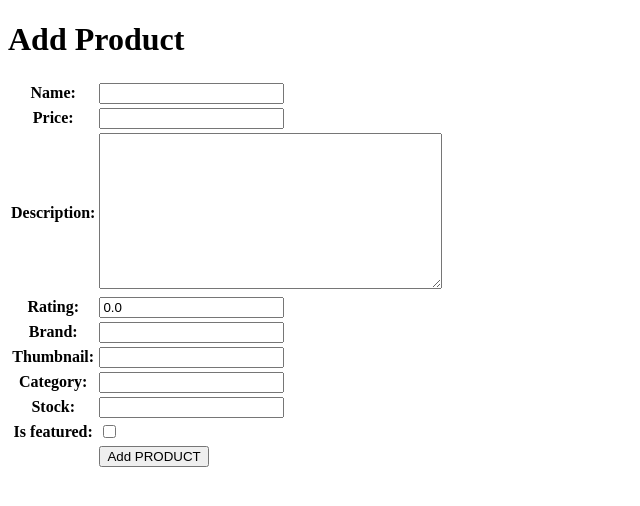
After one commit to icel-star/soccer-wave, a Django app: page /create/ in a window 1280 px wide. The commit adds this page. Shown: the top 506 px of the page, without its empty margins (0-640 px from the left). Run offline with Django 5.2, Linux system fonts and the light colour scheme.

Commit message:
tugas 3 pbp

```diff
--- /dev/null
+++ b/main/forms.py
@@ -0,0 +1,7 @@
+from django.forms import ModelForm
+from main.models import Product
+
+class ProductForm(ModelForm):
+    class Meta:
+        model = Product
+        fields = ["name", "price", "description", "rating", "brand", "thumbnail", "category", "stock", "is_featured"]
--- a/main/models.py
+++ b/main/models.py
@@ -13,12 +13,21 @@ class Product(models.Model):
     name = models.CharField(max_length=255)
     price = models.IntegerField()
     description = models.TextField()
-    rating = models.FloatField()
+    rating = models.FloatField(default=0.0)
     brand = models.CharField(max_length=100, blank=True, null=True)
     thumbnail = models.URLField()
     category = models.CharField(max_length=100)
     stock = models.IntegerField()
+    product_views = models.IntegerField(default=0)
     is_featured = models.BooleanField(default=False)
 
     def __str__(self):
         return self.name
+
+    @property
+    def is_product_hot(self):
+        return self.product_views > 100
+
+    def increment_views(self):
+        self.product_views += 1
+        self.save()
--- /dev/null
+++ b/main/templates/create_product.html
@@ -0,0 +1,18 @@
+{% extends 'base.html' %}
+{% block content %}
+<h1>Add Product</h1>
+
+<form method="POST">
+  {% csrf_token %}
+  <table>
+    {{ form.as_table }}
+    <tr>
+      <td></td>
+      <td>
+        <input type="submit" value="Add PRODUCT" />
+      </td>
+    </tr>
+  </table>
+</form>
+
+{% endblock %}
--- a/main/urls.py
+++ b/main/urls.py
@@ -1,8 +1,13 @@
 from django.urls import path
-from main.views import show_main
-
+from main.views import show_main, create_product, show_product, show_xml, show_json, show_xml_by_id, show_json_by_id
 app_name = 'main'
 
 urlpatterns = [
     path('', show_main, name='show_main'),
+    path('create/', create_product, name='create_product'),
+    path('product/<str:id>/', show_product, name='show_product'),
+    path('xml/', show_xml, name='show_xml'),
+    path('json/', show_json, name='show_json'),
+    path('xml/<str:product_id>/', show_xml_by_id, name='show_xml_by_id'),
+    path('json/<str:product_id>/', show_json_by_id, name='show_json_by_id'),
 ]
--- a/main/views.py
+++ b/main/views.py
@@ -1,11 +1,64 @@
-from django.shortcuts import render
+from django.shortcuts import render, redirect, get_object_or_404
+from main.forms import ProductForm
+from main.models import Product
+
+from django.http import HttpResponse
+from django.core import serializers
 
 # Create your views here.
 def show_main(request):
+    product_list = Product.objects.all()
     context = {
-        'app_name' : 'soccer wave',
+        'app_name': 'soccer wave',
         'name': 'giselle julia reyna',
-        'class': 'PBP A'
+        'class': 'PBP A',
+        'product_list': product_list
     }
 
     return render(request, "main.html", context)
+
+def create_product(request):
+    form = ProductForm(request.POST or None)
+
+    if form.is_valid() and request.method == "POST":
+        form.save()
+        return redirect('main:show_main')
+
+    context = {'form': form}
+    return render(request, "create_product.html", context)
+
+def show_product(request, id):
+    product = get_object_or_404(Product, pk=id)
+    product.increment_views()
+
+    context = {
+        'product': product
+    }
+
+    return render(request, "product_detail.html", context)
+
+def show_xml(request):
+     product_list = Product.objects.all()
+     xml_data = serializers.serialize("xml", product_list)
+     return HttpResponse(xml_data, content_type="application/xml")
+
+def show_json(request):
+    product_list = Product.objects.all()
+    json_data = serializers.serialize("json", product_list)
+    return HttpResponse(json_data, content_type="application/json")
+
+def show_xml_by_id(request, product_id):
+   try:
+       product_item = Product.objects.filter(pk=product_id)
+       xml_data = serializers.serialize("xml", product_item)
+       return HttpResponse(xml_data, content_type="application/xml")
+   except Product.DoesNotExist:
+       return HttpResponse(status=404)
+
+def show_json_by_id(request, product_id):
+   try:
+       product_item = Product.objects.get(pk=product_id)
+       json_data = serializers.serialize("json", [product_item])
+       return HttpResponse(json_data, content_type="application/json")
+   except Product.DoesNotExist:
+       return HttpResponse(status=404)
--- a/soccer_wave/settings.py
+++ b/soccer_wave/settings.py
@@ -33,6 +33,10 @@ DEBUG = True
 
 ALLOWED_HOSTS = ["localhost", "127.0.0.1", "giselle-julia-soccerwave.pbp.cs.ui.ac.id"]
 
+CSRF_TRUSTED_ORIGINS = [
+    "<https://giselle-julia-soccerwave.pbp.cs.ui.ac.id>",
+]
+
 # Application definition
 
 INSTALLED_APPS = [
@@ -60,7 +64,7 @@ ROOT_URLCONF = 'soccer_wave.urls'
 TEMPLATES = [
     {
         'BACKEND': 'django.template.backends.django.DjangoTemplates',
-        'DIRS': [],
+        'DIRS': [BASE_DIR / 'templates'],
         'APP_DIRS': True,
         'OPTIONS': {
             'context_processors': [
--- /dev/null
+++ b/templates/base.html
@@ -0,0 +1,13 @@
+{% load static %}
+<!DOCTYPE html>
+<html lang="en">
+<head>
+    <meta charset="UTF-8" />
+    <meta name="viewport" content="width=device-width, initial-scale=1.0" />
+    {% block meta %} {% endblock meta %}
+</head>
+
+<body>
+    {% block content %} {% endblock content %}
+</body>
+</html>
```
Also changed, not shown: main/templates/main.html (+37 -0 lines), main/templates/product_detail.html (added, +18 -0 lines), README.md, main/migrations/0003_delete_news_product_product_views_and_more.py (added).
